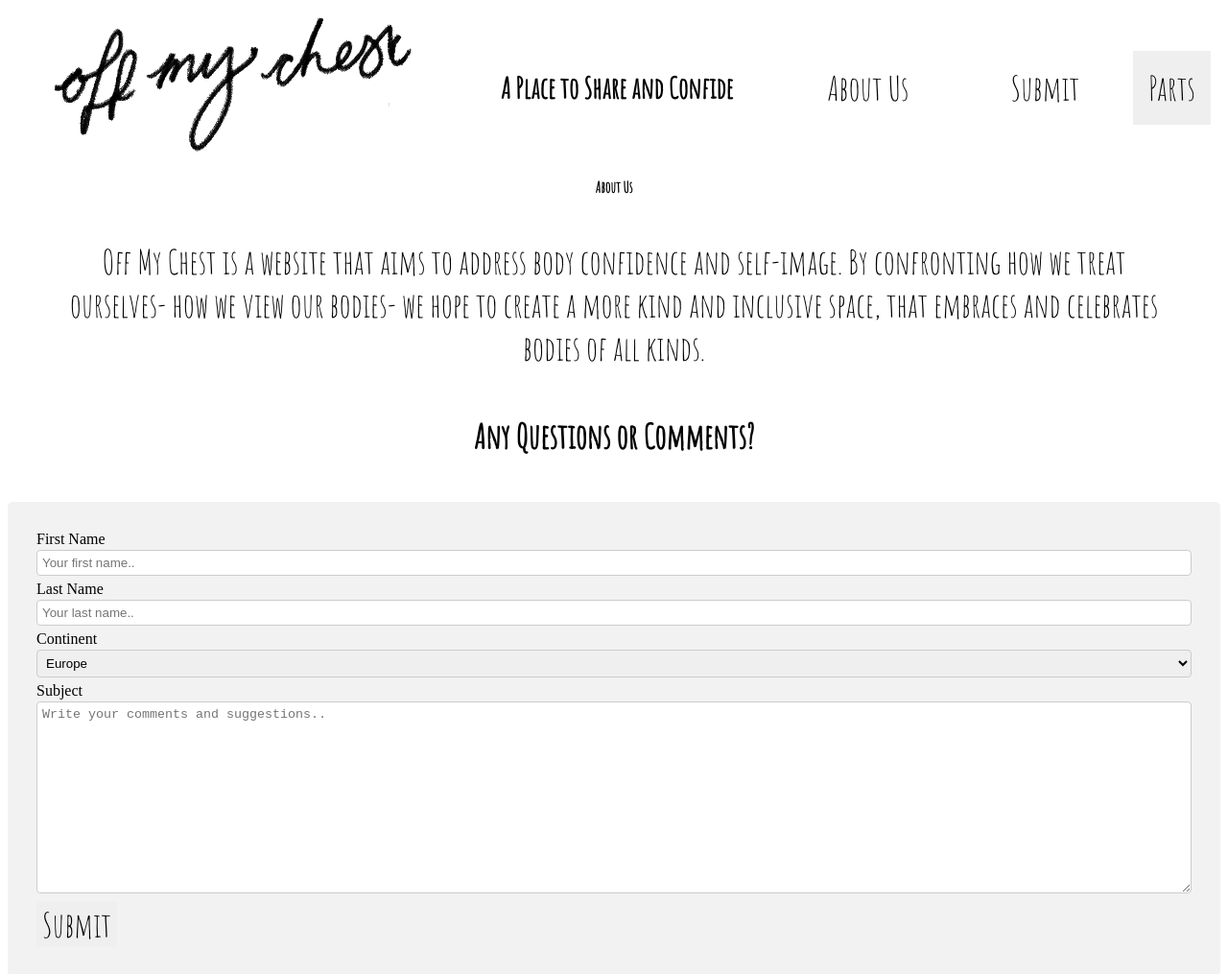
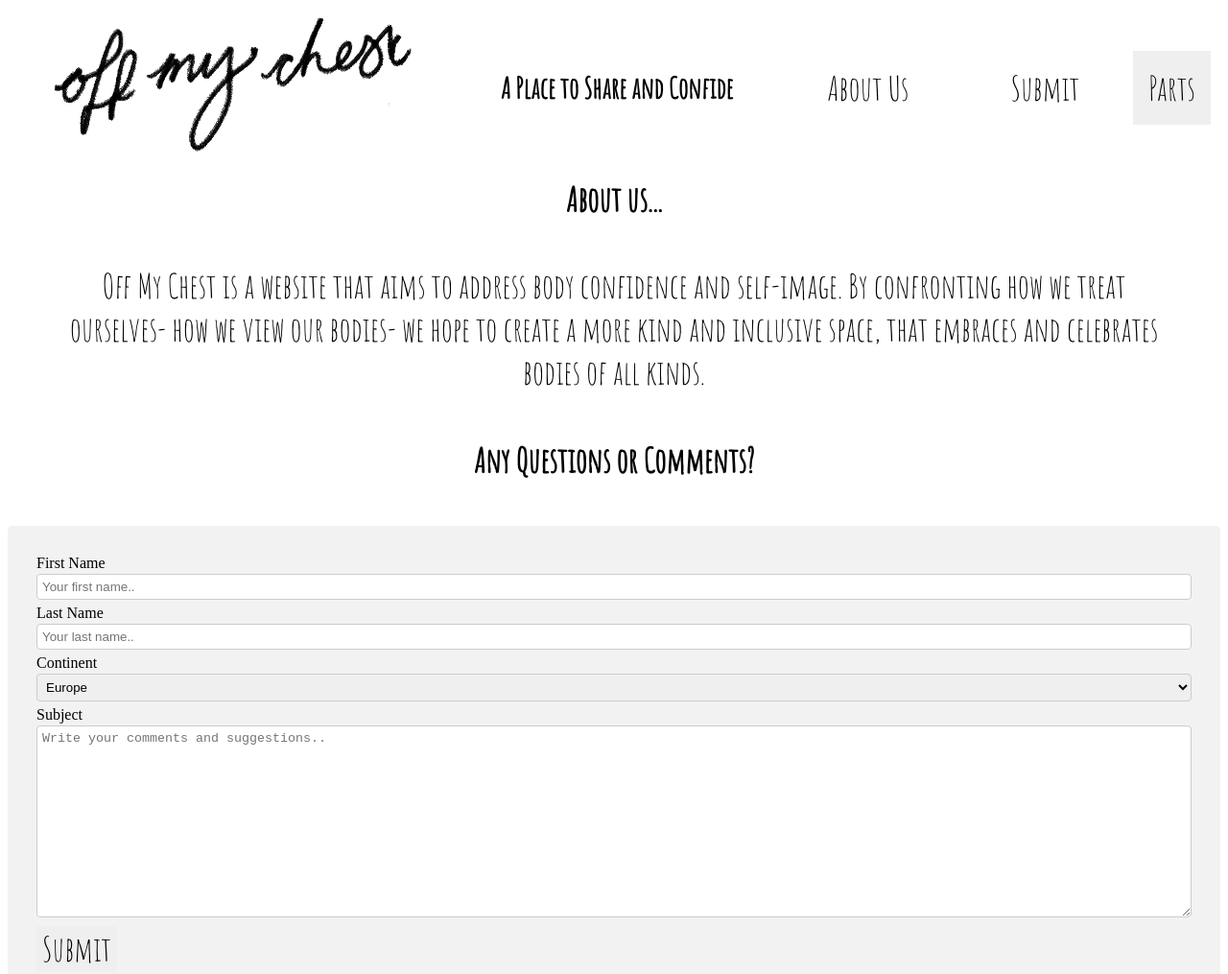
Before and after one commit to bethanrobinson/group_project, a plain HTML site: page about.html in a window 1280 px wide. Shown: the top 1015 px of the page at 96% size. Drawn offline with nearby package versions, Linux system fonts and the light colour scheme.

Commit message:
Update about us
Typo and CSS

```diff
--- a/about.html
+++ b/about.html
@@ -42,7 +42,7 @@
 </header>
 
   <article>
-    <h3> About Us </h3>
+    <h3>About us... </h3>
     <p>Off My Chest is a website that aims to address body confidence and self-image.
     By confronting how we treat ourselves- how we view our bodies- we hope to
     create a more kind and inclusive space, that embraces and celebrates bodies of all kinds.</p>
--- a/css/styles.css
+++ b/css/styles.css
@@ -40,9 +40,11 @@ header {
 
     h3{
       padding: 10px;
-      font-size: 16px;
+      font-size: 35px;
       margin: 0 auto;
     }
+
+
 
     header {
       display: flex;
```
